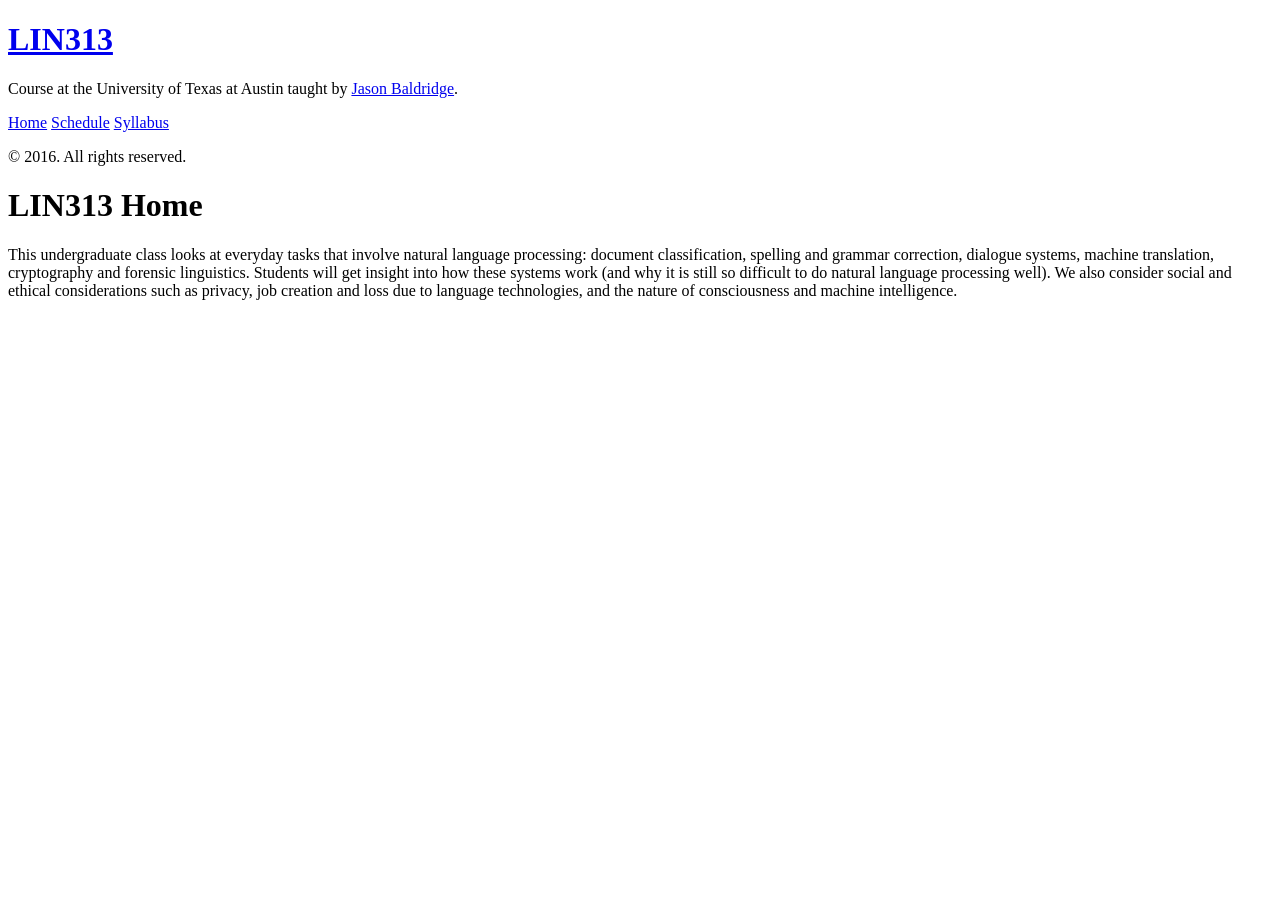
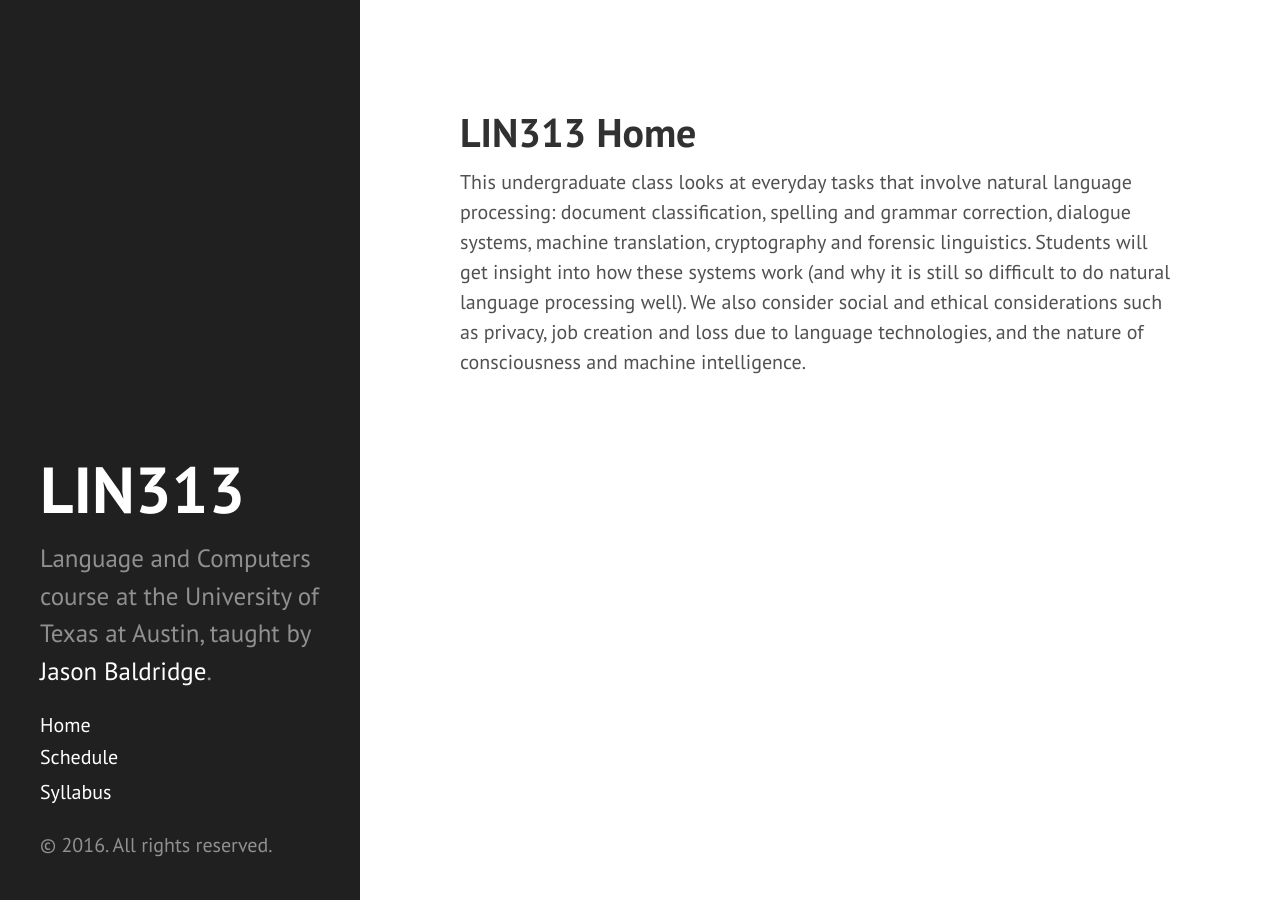
Before and after one commit to utcompling/language_and_computers_s16, a Jekyll site: the page built from index.html, in a window 1280 px wide. Built offline with Jekyll 4.4.1, drawn with Linux system fonts in a browser that asks for light colours; Markdown is read by kramdown in place of the engine named in the settings; the list of posts is cut into pages by our own code.

Commit message:
Some fixes to get urls correct.

```diff
--- a/_config.yml
+++ b/_config.yml
@@ -9,7 +9,7 @@ relative_permalinks: true
 # Setup
 title:            LIN313
 tagline:          'Language and Computers'
-description:      'Course at the University of Texas at Austin taught by <a href="http://www.jasonbaldridge.com">Jason Baldridge</a>.'
+description:      'Language and Computers course at the University of Texas at Austin, taught by <a href="http://www.jasonbaldridge.com">Jason Baldridge</a>.'
 url:              http://utcompling.github.io/language_and_computers_s16/
 baseurl:          /language_and_computers_s16
 
--- a/_includes/head.html
+++ b/_includes/head.html
@@ -15,14 +15,14 @@
   </title>
 
   <!-- CSS -->
-  <link rel="stylesheet" href="{{ site.baseurl }}public/css/poole.css">
-  <link rel="stylesheet" href="{{ site.baseurl }}public/css/syntax.css">
-  <link rel="stylesheet" href="{{ site.baseurl }}public/css/hyde.css">
+  <link rel="stylesheet" href="{{ site.baseurl }}/public/css/poole.css">
+  <link rel="stylesheet" href="{{ site.baseurl }}/public/css/syntax.css">
+  <link rel="stylesheet" href="{{ site.baseurl }}/public/css/hyde.css">
   <link rel="stylesheet" href="http://fonts.googleapis.com/css?family=PT+Sans:400,400italic,700|Abril+Fatface">
 
   <!-- Icons -->
-  <link rel="Texas_Longhorn_logo.svg" sizes="144x144" href="{{ site.baseurl }}public/Texas_Longhorn_logo.svg.png">
-  <link rel="shortcut icon" href="{{ site.baseurl }}public/favicon.ico">
+  <link rel="Texas_Longhorn_logo.svg" sizes="144x144" href="{{ site.baseurl }}/public/Texas_Longhorn_logo.svg.png">
+  <link rel="shortcut icon" href="{{ site.baseurl }}/public/favicon.ico">
 
   <!-- RSS -->
   <link rel="alternate" type="application/rss+xml" title="RSS" href="/atom.xml">
--- a/_includes/sidebar.html
+++ b/_includes/sidebar.html
@@ -21,7 +21,7 @@
       {% for node in pages_list %}
         {% if node.title != null %}
           {% if node.layout == "page" %}
-            <a class="sidebar-nav-item{% if page.url == node.url %} active{% endif %}" href="{{ node.url }}">{{ node.title }}</a>
+            <a class="sidebar-nav-item{% if page.url == node.url %} active{% endif %}" href="{{ site.baseurl }}{{ node.url }}">{{ node.title }}</a>
           {% endif %}
         {% endif %}
       {% endfor %}
--- a/public/css/hyde.css
+++ b/public/css/hyde.css
@@ -79,7 +79,6 @@ html {
 .sidebar-about h1 {
   color: #fff;
   margin-top: 0;
-  font-family: "Abril Fatface", serif;
   font-size: 3.25rem;
 }
 
```
